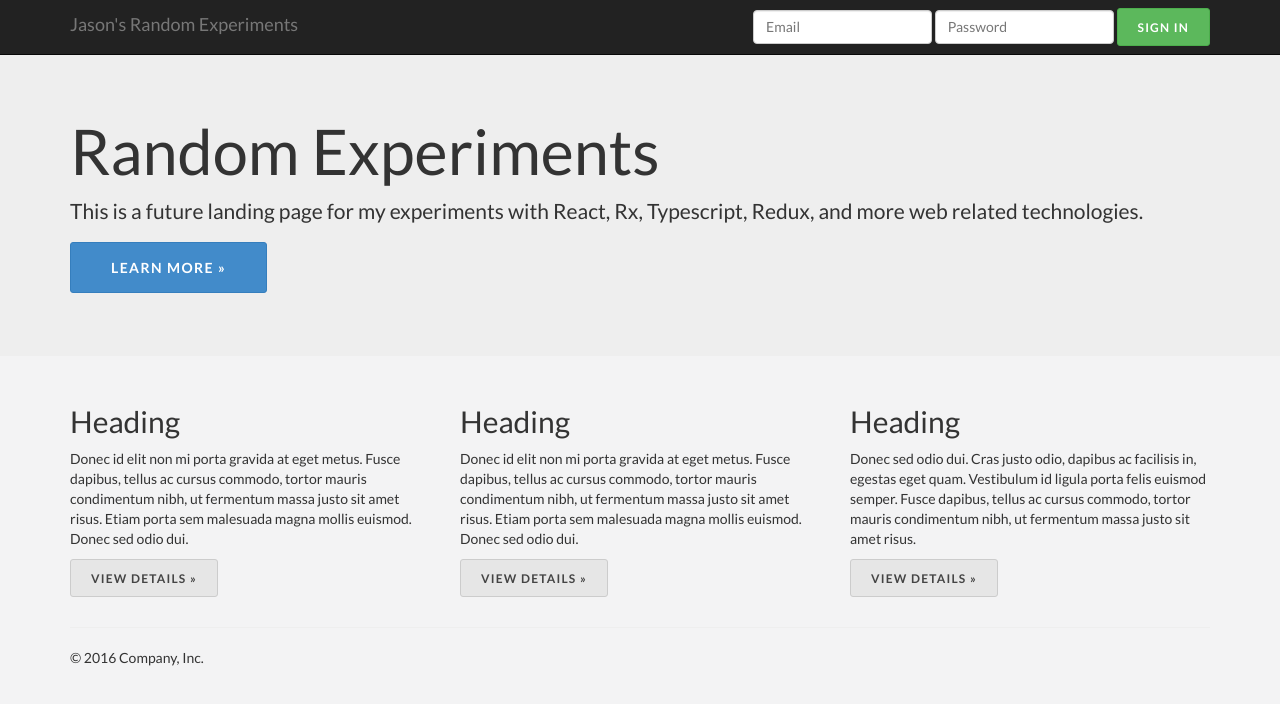
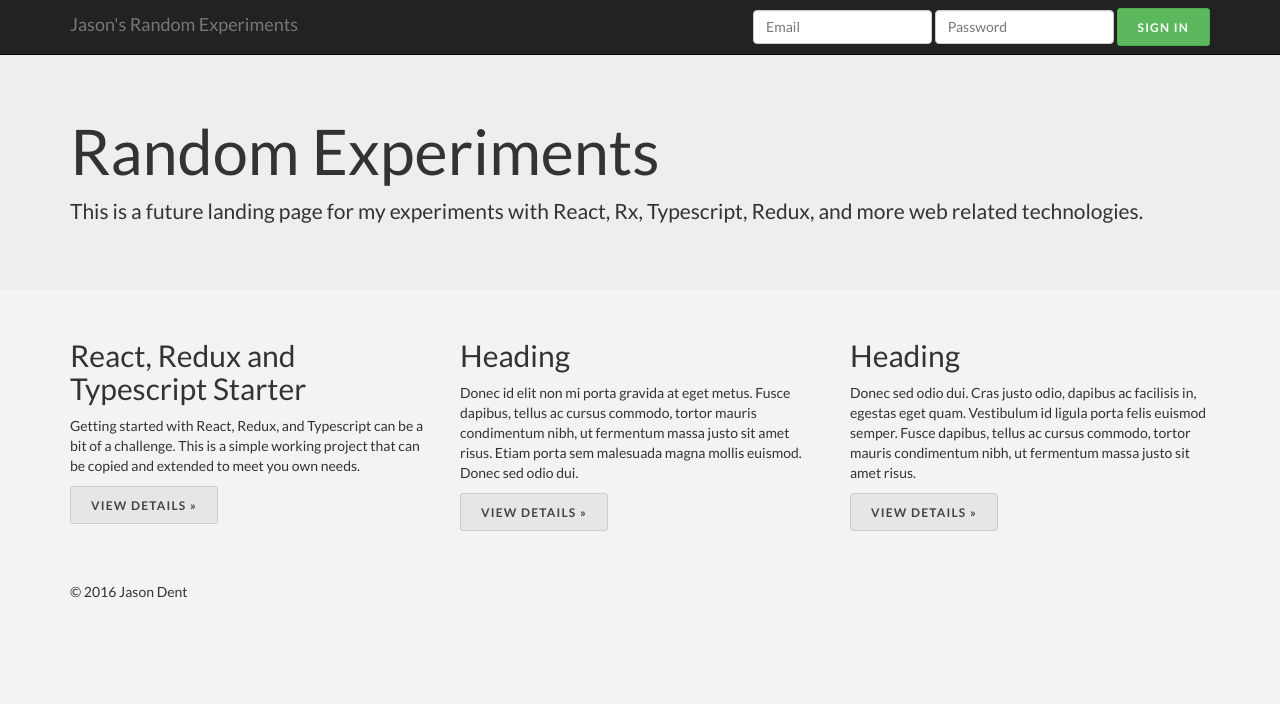
Before and after one commit to Jason-Rev/jason-rev.github.io, a plain HTML site: page index.html in a window 1280 px wide. Drawn offline with Linux system fonts and the light colour scheme; files that its build step writes are made by us from their sources.

Commit message:
Add a link to React, Redux, Typescript Starter.

```diff
--- a/index.html
+++ b/index.html
@@ -45,8 +45,9 @@
     <div class="jumbotron">
       <div class="container">
         <h1>Random Experiments</h1>
-        <p>This is a future landing page for my experiments with React, Rx, Typescript, Redux, and more web related technologies.</p>
-        <p><a class="btn btn-primary btn-lg" href="#" role="button">Learn more &raquo;</a></p>
+        <p>
+          This is a future landing page for my experiments with React, Rx, Typescript, Redux, and more web related technologies.
+        </p>
       </div>
     </div>
 
@@ -54,9 +55,12 @@
       <!-- Example row of columns -->
       <div class="row">
         <div class="col-md-4">
-          <h2>Heading</h2>
-          <p>Donec id elit non mi porta gravida at eget metus. Fusce dapibus, tellus ac cursus commodo, tortor mauris condimentum nibh, ut fermentum massa justo sit amet risus. Etiam porta sem malesuada magna mollis euismod. Donec sed odio dui. </p>
-          <p><a class="btn btn-default" href="#" role="button">View details &raquo;</a></p>
+          <h2>React, Redux and Typescript Starter</h2>
+          <p>
+            Getting started with React, Redux, and Typescript can be a bit of a challenge.
+            This is a simple working project that can be copied and extended to meet you own needs.
+          </p>
+          <p><a class="btn btn-default" href="http://jason-rev.github.io/react-redux-typescript-starter/" role="button">View details &raquo;</a></p>
         </div>
         <div class="col-md-4">
           <h2>Heading</h2>
@@ -73,7 +77,7 @@
       <hr>
 
       <footer>
-        <p>&copy; 2016 Company, Inc.</p>
+        <p>&copy; 2016 Jason Dent</p>
       </footer>
     </div> <!-- /container -->
   </body>
```
